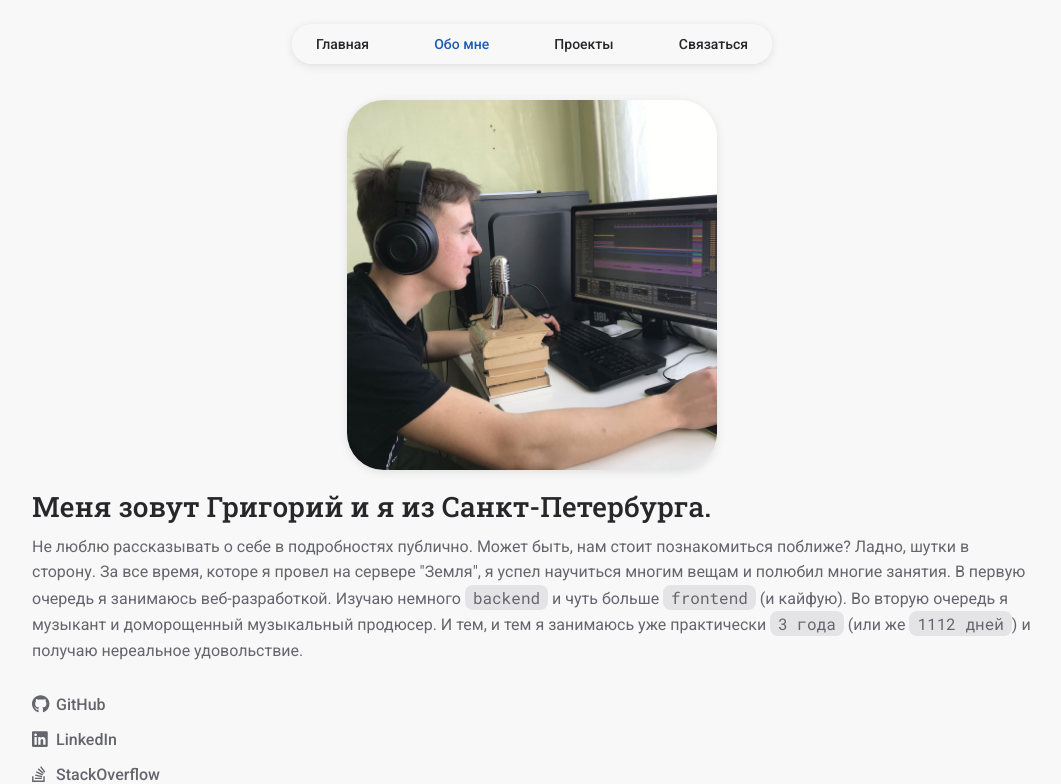
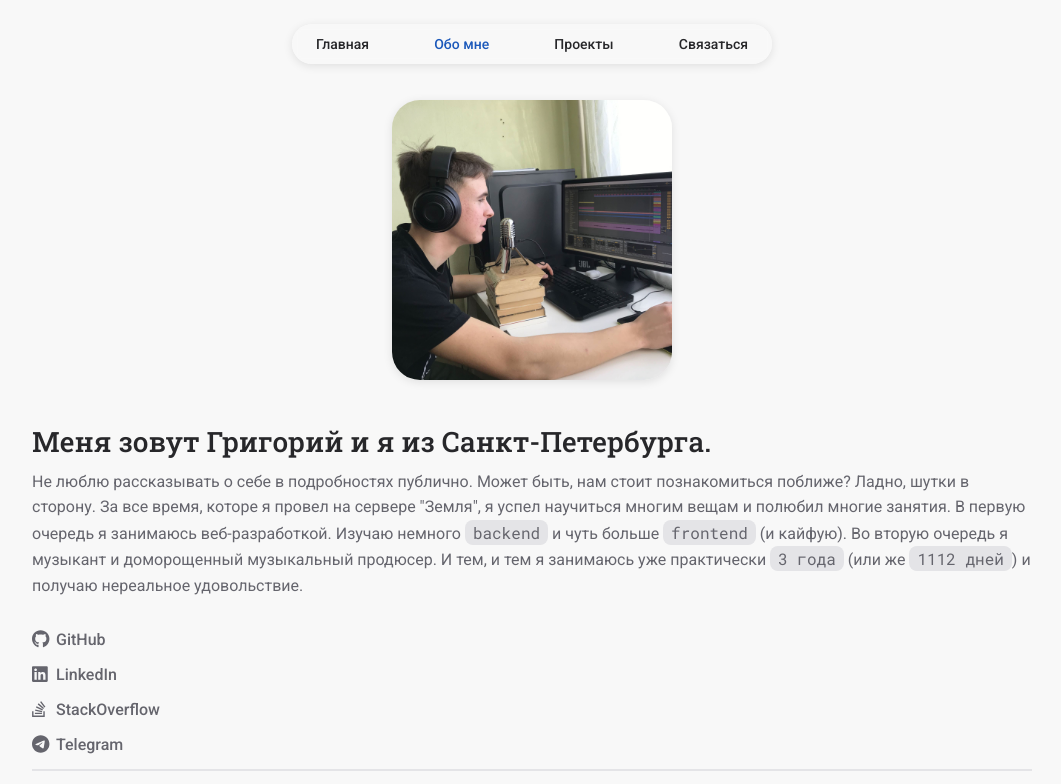
Before and after one commit to grigorijtomczuk/portfolio, a React (Create React App) app: page /#/about in a window 1280 px wide. Shown: the top 784 px of the page, without its empty margins (103-1164 px from the left). Built offline with nearby package versions, Linux system fonts and the light colour scheme.

Commit message:
Normalize all images dimensions

```diff
--- a/src/pages/styles/about.css
+++ b/src/pages/styles/about.css
@@ -100,7 +100,10 @@
 	}
 	.about-image-container {
 		max-width: 100%;
-		padding-top: 75px;
+		margin-top: 75px;
+		margin-bottom: 25px;
+		width: 280px;
+		height: 280px;
 	}
 
 	.about-logo-container {
```
